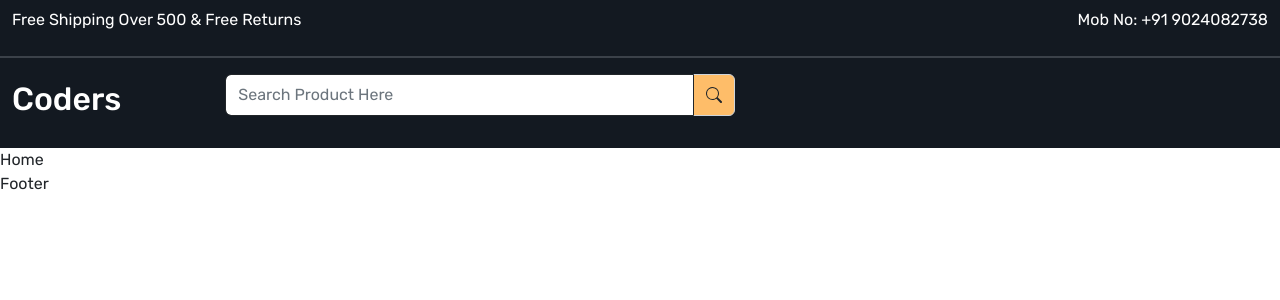
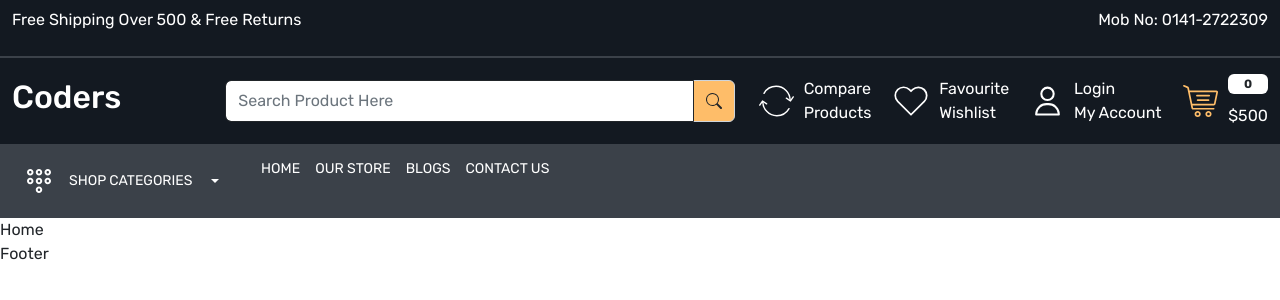
Before and after one commit to HemantWD/E-commerce, a React (Create React App) app: page / in a window 1280 px wide. Shown: the top 300 px of the page. Built offline with nearby package versions, Linux system fonts and the light colour scheme.

Commit message:
header bottom

```diff
--- a/src/App.css
+++ b/src/App.css
@@ -3,31 +3,74 @@
   padding: 0;
   box-sizing: border-box;
 }
-:root{
- --color-131921:#131921;
- --color-3b4149:#3b4149;
- --color-febd69:#febd69;
+
+:root {
+  --color-131921: #131921;
+  --color-3b4149: #3b4149;
+  --color-febd69: #febd69;
+  --color-232f3e: #232f3e;
 }
+
 body {
   font-family: 'Rubik', sans-serif;
 }
-a{
+
+a {
   text-decoration: none;
   display: inline-block;
 }
-.form-control{
+
+.form-control {
   box-shadow: none;
   border-color: inherit;
 }
+
+.gap-10 {
+  gap: 10px;
+}
+
+.gap-15 {
+  gap: 15px;
+}
+
+.gap-30 {
+  gap: 30px;
+}
+
 /* Header Part */
-.header-top-strip{
+.header-top-strip {
   background-color: var(--color-131921);
   border-bottom: 2px solid var(--color-3b4149);
 }
-.header-upper{
+
+.header-upper {
   background-color: var(--color-131921);
 }
-.header-upper .input-group-text{
+
+.header-bottom {
+  background-color: var(--color-3b4149);
+}
+
+.header-upper .input-group-text {
   background-color: var(--color-febd69);
 }
+
+.header-upper.header-upper-links img {
+  width: 35px;
+  height: 35px;
+}
+
+.header-bottom .menu-links a,
+.header-bottom .dropdown button {
+  font-size: 14px;
+  line-height: 18px;
+  font-weight: 400;
+  letter-spacing: .3;
+  text-transform: uppercase;
+}
+
+.header-bottom .dropdown button:focus {
+  box-shadow: none;
+}
+
 /* Header Part Ends Here */
--- a/src/components/Header.js
+++ b/src/components/Header.js
@@ -1,6 +1,6 @@
 import React from 'react'
-import { NavLink, Link } from 'react-router-dom'
-import {BsSearch} from 'react-icons/bs'
+import { Link, NavLink } from 'react-router-dom'
+import { BsSearch } from 'react-icons/bs'
 export const Header = () => {
   return (
     <>
@@ -12,7 +12,7 @@
             </div>
             <div className="col-6">
               <p className='text-end text-white'>
-                Mob No: <a href="tel:+91 9024082738" className='text-white'>+91 9024082738</a>
+                Mob No: <a href="tel:+91 9024082738" className='text-white'>0141-2722309</a>
               </p>
             </div>
           </div>
@@ -27,12 +27,73 @@
               </h2>
             </div>
             <div className="col-5">
-              <div className="input-group mb-3">
+              <div className="input-group">
                 <input type="text" className="form-control py-2" placeholder="Search Product Here" aria-label="Recipient's username" aria-describedby="basic-addon2" />
-                  <span className="input-group-text" id="basic-addon2"><BsSearch className='fs-6'/> </span>
+                <span className="input-group-text" id="basic-addon2"><BsSearch className='fs-6' /> </span>
               </div>
             </div>
-            <div className="col-5"></div>
+            <div className="col-5">
+              <div className="header-upper-as d-flex align-items-center justify-content-between">
+                <div>
+                  <Link to='/' className='d-flex align-item-cente gap-10 text-white'>
+                    <img src="images/compare.svg" alt="compare" />
+                    <p className='mb-0'>Compare <br />Products</p>
+                  </Link>
+                </div>
+                <div>
+                  <Link to='/' className='d-flex align-item-cente gap-10 text-white'>
+                    <img src="images/wishlist.svg" alt="wishlist" />
+                    <p className='mb-0'>Favourite <br /> Wishlist</p>
+                  </Link>
+                </div>
+                <div>
+                  <Link to='/' className='d-flex align-item-cente gap-10 text-white' >
+                    <img src="images/user.svg" alt="Login" />
+                    <p className='mb-0'>Login <br /> My Account</p>
+                  </Link>
+                </div>
+                <div>
+                  <Link to='/' className='d-flex align-item-cente gap-10 text-white'>
+                    <img src="images/cart.svg" alt="Cart" />
+                    <div className="d-flex flex-column gap-10">
+                      <span className="badge bg-white text-dark">0</span>
+                      <p className='mb-0'>$500</p>
+                    </div>
+                  </Link>
+                </div>
+              </div>
+            </div>
+          </div>
+        </div>
+      </header>
+      <header className="header-bottom py-3">
+        <div className="container-xxl">
+          <div className="row">
+            <div className="col-12">
+              <div className="menu-bottom d-flex align-item-center gap-30">
+                <div>
+                  <div className="dropdown">
+                    <button className="btn btn-secondary dropdown-toggle bg-transparent border-0 gap-15 d-flex align-items-center" type="button" data-bs-toggle="dropdown" aria-expanded="false">
+                      <img src="images/menu.svg" alt="icon" />
+                      <span>Shop Categories</span>
+                    </button>
+                    <ul className="dropdown-menu">
+                      <li><a className="dropdown-item" href="#">Action</a></li>
+                      <li><a className="dropdown-item" href="#">Another action</a></li>
+                      <li><a className="dropdown-item" href="#">Something else here</a></li>
+                    </ul>
+                  </div>
+                </div>
+                <div className="menu-links">
+                  <div className="d-flex align-items-center gap-15">
+                    <NavLink className="text-white" to="/">Home</NavLink>
+                    <NavLink className="text-white" to="/">Our Store</NavLink>
+                    <NavLink className="text-white" to="/">Blogs</NavLink>
+                    <NavLink className="text-white" to="/contact">Contact Us</NavLink>
+                  </div>
+                </div>
+              </div>
+            </div>
           </div>
         </div>
       </header>
```
